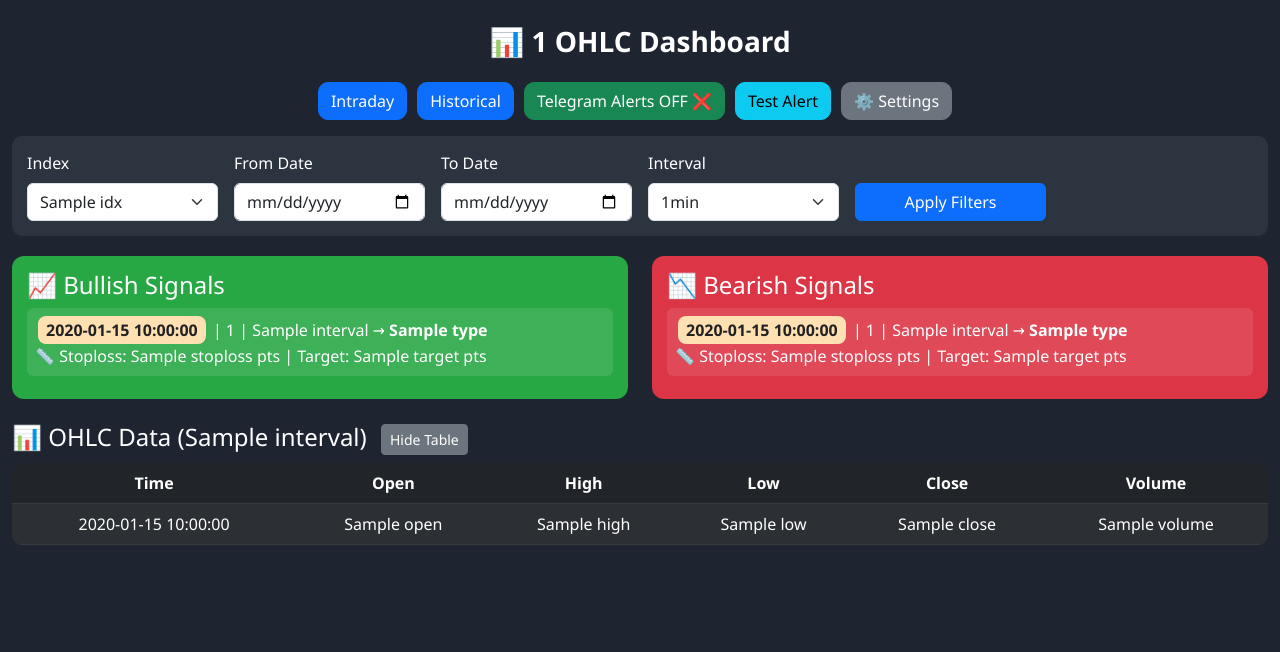
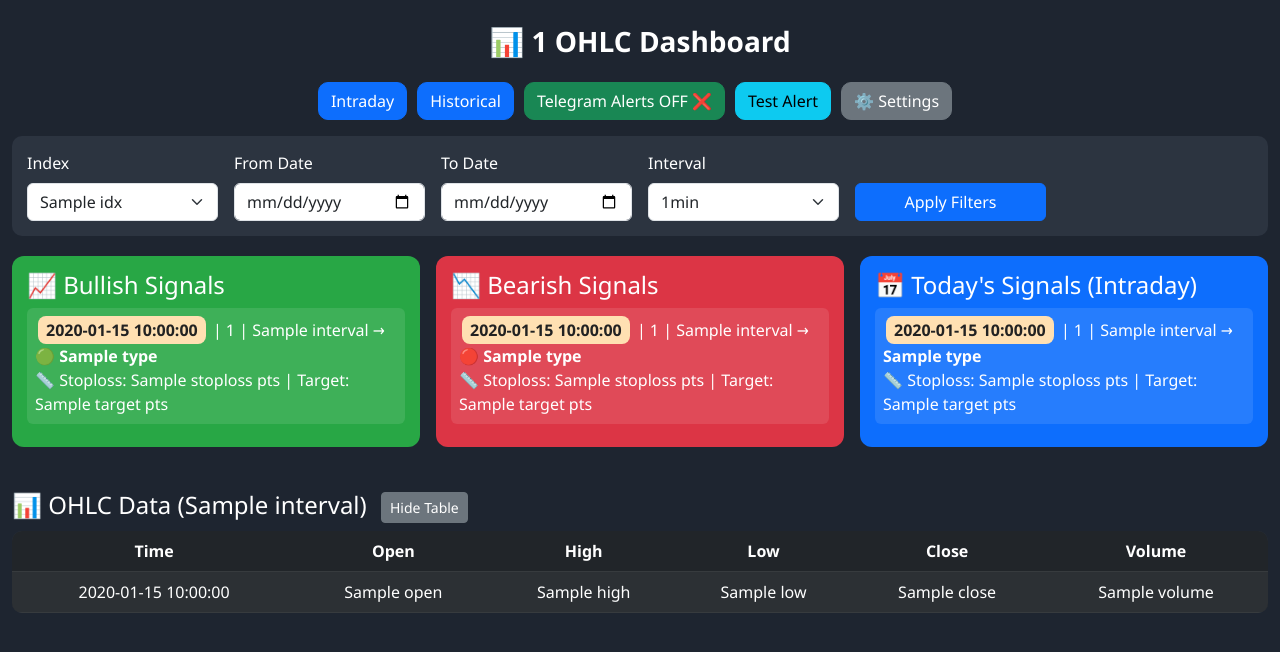
Before and after one commit to arunpanwar240-bot/apna-screener, a Flask app: template templates/table.html in a window 1280 px wide. Shown: the top 652 px of the page. Run offline with Flask 3, Linux system fonts and the light colour scheme; the template is opened without the code that fills it: most values are stand-ins (such as "Sample title", 1, 10 or a date in 2020).

Commit message:
Update table.html

```diff
--- a/templates/table.html
+++ b/templates/table.html
@@ -10,9 +10,10 @@
         .dashboard-header { font-size: 28px; font-weight: bold; margin: 20px 0; }
         .btn-custom { margin-right: 10px; border-radius: 10px; }
         .filters-box { background-color: #2c3440; padding: 15px; border-radius: 10px; margin-bottom: 20px; }
-        .signal-card { border-radius: 12px; padding: 15px; }
+        .signal-card { border-radius: 12px; padding: 15px; margin-bottom: 20px; }
         .bullish { background-color: #28a745; }
         .bearish { background-color: #dc3545; }
+        .todays-signals { background-color: #0d6efd; }
         .signal-item { background-color: rgba(255, 255, 255, 0.1); margin-bottom: 8px; padding: 8px; border-radius: 6px; }
         .signal-timestamp {
             background: #ffe0b2;
@@ -22,33 +23,19 @@
             margin: 0 3px;
             border-radius: 8px;
             display: inline-block;
+            white-space: nowrap;
         }
         .signal-index-nifty {
-            color: #1e90ff;
-            font-weight: bold;
-            background: #e3f2fd;
-            padding: 2px 8px;
-            border-radius: 7px;
-            margin: 0 3px;
-            display: inline-block;
+            color: #1e90ff; font-weight: bold; background: #e3f2fd;
+            padding: 2px 8px; border-radius: 7px; margin: 0 3px; display: inline-block;
         }
         .signal-index-banknifty {
-            color: #0093af;
-            font-weight: bold;
-            background: #e0f7fa;
-            padding: 2px 8px;
-            border-radius: 7px;
-            margin: 0 3px;
-            display: inline-block;
+            color: #0093af; font-weight: bold; background: #e0f7fa;
+            padding: 2px 8px; border-radius: 7px; margin: 0 3px; display: inline-block;
         }
         .signal-index-sensex {
-            color: #d81b60;
-            font-weight: bold;
-            background: #f8bbd0;
-            padding: 2px 8px;
-            border-radius: 7px;
-            margin: 0 3px;
-            display: inline-block;
+            color: #d81b60; font-weight: bold; background: #f8bbd0;
+            padding: 2px 8px; border-radius: 7px; margin: 0 3px; display: inline-block;
         }
         .target-circle {
             display: inline-block;
@@ -70,10 +57,20 @@
         th { background-color: #3a4354; }
         td { background-color: #252d3a; }
         #flash-messages {
-            position: fixed;
-            top: 10px;
-            right: 10px;
-            z-index: 9999;
+            position: fixed; top: 10px; right: 10px; z-index: 9999;
+        }
+
+        /* Added container for signals to display side-by-side */
+        .signals-container {
+            display: flex;
+            gap: 1rem;
+            margin-bottom: 20px;
+        }
+        .signals-container > div {
+            flex: 1;
+            min-width: 0; /* Fix flex container overflow issues */
+            max-height: 500px;
+            overflow-y: auto;
         }
     </style>
 </head>
@@ -89,6 +86,8 @@
         <a href="/test_alert" class="btn btn-info btn-custom">Test Alert</a>
         <a href="/settings" class="btn btn-secondary btn-custom">⚙️ Settings</a>
     </div>
+
+    <!-- Filters -->
     <div class="filters-box">
         <form method="get" class="row g-3">
             <div class="col-md-2">
@@ -104,7 +103,7 @@
             <div class="col-md-2">
                 <label class="form-label">Interval</label>
                 <select name="interval" class="form-select">
-                    {% for tf in ['1min', '5min', '15min', '30min', '45min', '1h', '2h', '3h', '4h', '1d', '1w', '1M'] %}
+                    {% for tf in ['1min','5min','15min','30min','45min','1h','2h','3h','4h','1d','1w','1M'] %}
                         <option value="{{ tf }}" {% if tf == interval %}selected{% endif %}>{{ tf }}</option>
                     {% endfor %}
                 </select>
@@ -112,8 +111,10 @@
             <div class="col-md-2 align-self-end"><button type="submit" class="btn btn-primary w-100">Apply Filters</button></div>
         </form>
     </div>
-    <div class="row">
-        <div class="col-md-6">
+
+    <!-- Bullish, Bearish, and Today's Signals side-by-side -->
+    <div class="signals-container">
+        <div>
             <div class="signal-card bullish">
                 <h4>📈 Bullish Signals</h4>
                 {% for sig in bullish_signals %}
@@ -121,33 +122,22 @@
                         <span class="signal-timestamp">{{ sig.time }}</span> |
                         <span class="signal-index-{% if sig.index == 'NIFTY' %}nifty{% elif sig.index == 'BANKNIFTY' %}banknifty{% elif sig.index == 'SENSEX' %}sensex{% endif %}">{{ sig.index }}</span> |
                         {{ sig.interval }} →
-                        <strong>
-                            {% if sig.type == 'EXCELLENT CANDLE' %}
-                                🟢 EXCELLENT CANDLE
-                            {% elif sig.type == 'VERY GOOD CANDLE' %}
-                                🟢 VERY GOOD CANDLE
-                            {% elif sig.type == '1:2 RISK REWARD CANDLE' %}
-                                🟢 1:2 RISK REWARD CANDLE
-                            {% else %}
-                                {{ sig.type }}
-                            {% endif %}
-                        </strong>
+                        <strong>🟢 {{ sig.type }}</strong>
                         <br>
-                        📏 Stoploss: {{ sig.stoploss }} pts |
-                        Target:
+                        📏 Stoploss: {{ sig.stoploss }} pts | Target:
                         {% if sig.target > 50 %}
                             <span class="target-circle">{{ sig.target }}</span>
                         {% else %}
                             {{ sig.target }}
-                        {% endif %}
-                        pts
+                        {% endif %} pts
                     </div>
                 {% else %}
                     <p>No bullish signals</p>
                 {% endfor %}
             </div>
         </div>
-        <div class="col-md-6">
+
+        <div>
             <div class="signal-card bearish">
                 <h4>📉 Bearish Signals</h4>
                 {% for sig in bearish_signals %}
@@ -155,33 +145,56 @@
                         <span class="signal-timestamp">{{ sig.time }}</span> |
                         <span class="signal-index-{% if sig.index == 'NIFTY' %}nifty{% elif sig.index == 'BANKNIFTY' %}banknifty{% elif sig.index == 'SENSEX' %}sensex{% endif %}">{{ sig.index }}</span> |
                         {{ sig.interval }} →
-                        <strong>
-                            {% if sig.type == 'EXCELLENT CANDLE' %}
-                                🔴 EXCELLENT CANDLE
-                            {% elif sig.type == 'VERY GOOD CANDLE' %}
-                                🔴 VERY GOOD CANDLE
-                            {% elif sig.type == '1:2 RISK REWARD CANDLE' %}
-                                🔴 1:2 RISK REWARD CANDLE
-                            {% else %}
-                                {{ sig.type }}
-                            {% endif %}
-                        </strong>
+                        <strong>🔴 {{ sig.type }}</strong>
                         <br>
-                        📏 Stoploss: {{ sig.stoploss }} pts |
-                        Target:
+                        📏 Stoploss: {{ sig.stoploss }} pts | Target:
                         {% if sig.target > 50 %}
                             <span class="target-circle">{{ sig.target }}</span>
                         {% else %}
                             {{ sig.target }}
-                        {% endif %}
-                        pts
+                        {% endif %} pts
                     </div>
                 {% else %}
                     <p>No bearish signals</p>
                 {% endfor %}
             </div>
         </div>
+
+        <div>
+            <div class="signal-card todays-signals">
+                <h4>📅 Today's Signals (Intraday)</h4>
+                {% if todays_signals %}
+                    {% for signal in todays_signals %}
+                        <div class="signal-item">
+                            <span class="signal-timestamp">{{ signal.time }}</span> |
+                            <span class="signal-index-{% if signal.index == 'NIFTY' %}nifty{% elif signal.index == 'BANKNIFTY' %}banknifty{% elif signal.index == 'SENSEX' %}sensex{% endif %}">{{ signal.index }}</span> |
+                            {{ signal.interval }} →
+                            <strong>
+                                {% if 'bullish' in signal.type|lower %}
+                                    🟢 {{ signal.type }}
+                                {% elif 'bearish' in signal.type|lower %}
+                                    🔴 {{ signal.type }}
+                                {% else %}
+                                    {{ signal.type }}
+                                {% endif %}
+                            </strong>
+                            <br>
+                            📏 Stoploss: {{ signal.stoploss }} pts | Target:
+                            {% if signal.target > 50 %}
+                                <span class="target-circle">{{ signal.target }}</span>
+                            {% else %}
+                                {{ signal.target }}
+                            {% endif %} pts
+                        </div>
+                    {% endfor %}
+                {% else %}
+                    <p>No signals generated today yet.</p>
+                {% endif %}
+            </div>
+        </div>
     </div>
+
+    <!-- OHLC Table -->
     <div class="mt-4">
         <h4>
             📊 OHLC Data ({{ interval }})
@@ -210,7 +223,8 @@
         </div>
     </div>
 </div>
-<!-- Popup Flash Messages -->
+
+<!-- Flash Messages -->
 <div id="flash-messages">
     {% with messages = get_flashed_messages() %}
       {% if messages %}
@@ -224,6 +238,7 @@
       {% endif %}
     {% endwith %}
 </div>
+
 <script src="https://cdn.jsdelivr.net/npm/bootstrap@5.3.0/dist/js/bootstrap.bundle.min.js"></script>
 <script>
     // Toggle OHLC Table
```
